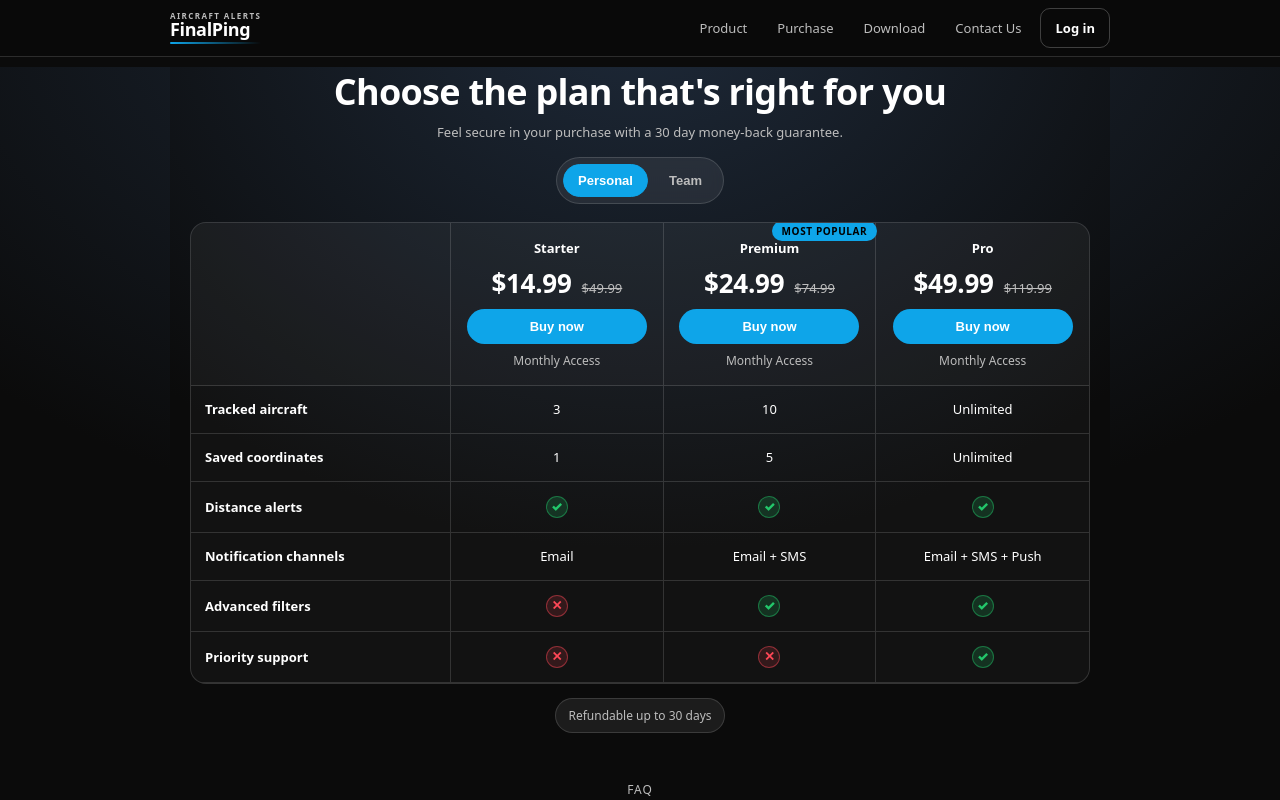
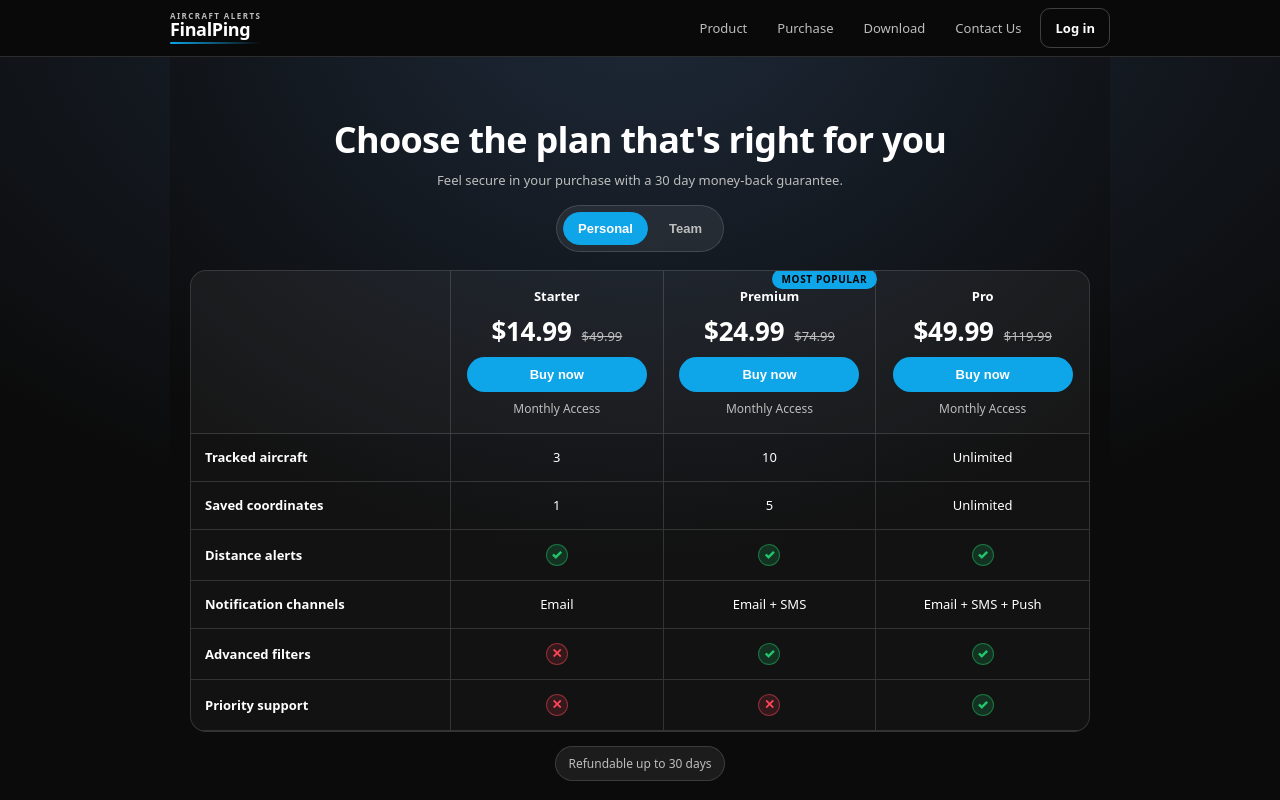
Before and after one commit to ShermR6/my-product-site, a Next.js app: page /pricing in a window 1280 px wide. Shown: the top 800 px of the page. Built offline with nearby package versions, Linux system fonts and the light colour scheme; no server answers.

Commit message:
add top padding to pricing page

```diff
--- a/app/pricing/page.tsx
+++ b/app/pricing/page.tsx
@@ -5,6 +5,7 @@ export default function PricingPage() {
   return (
     <main className="page">
       <div className="container">
+        <div style={{ paddingTop: "48px" }}></div>
         <PricingTabs />
       </div>
     </main>
```
